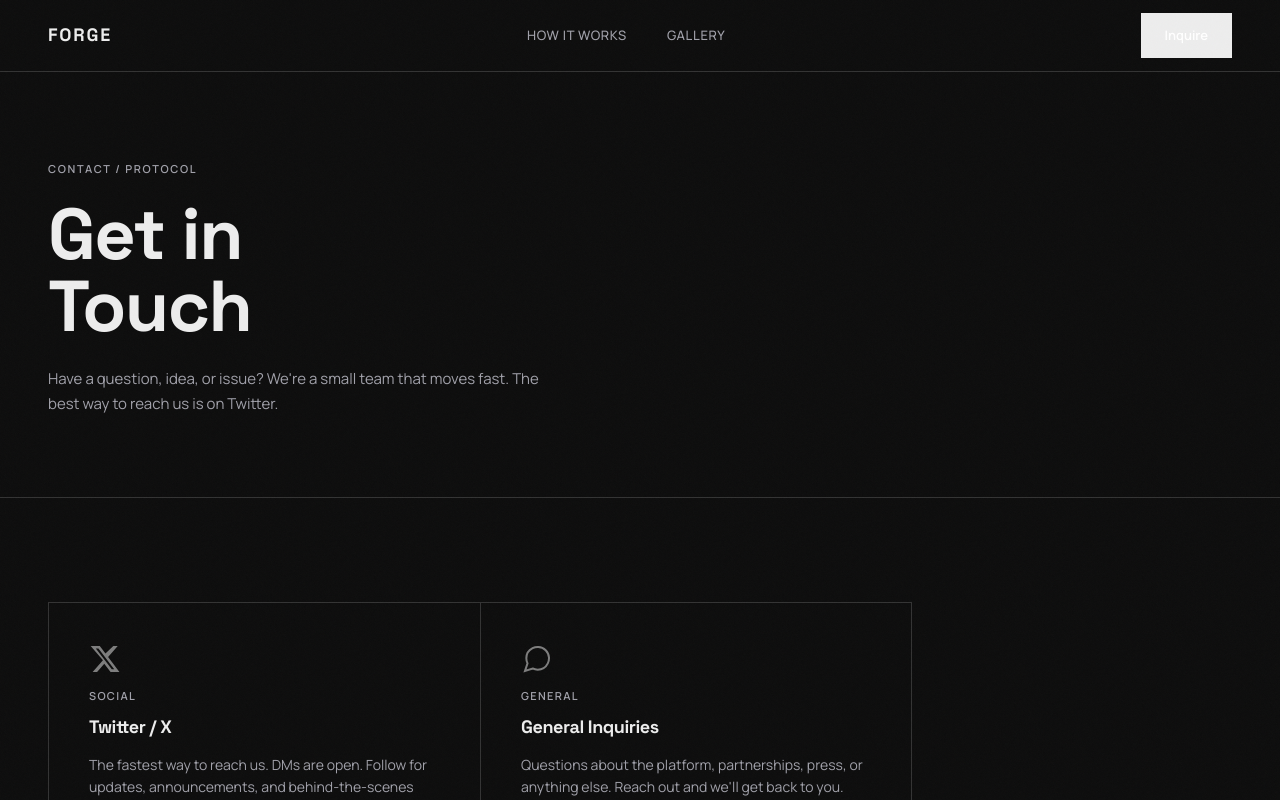
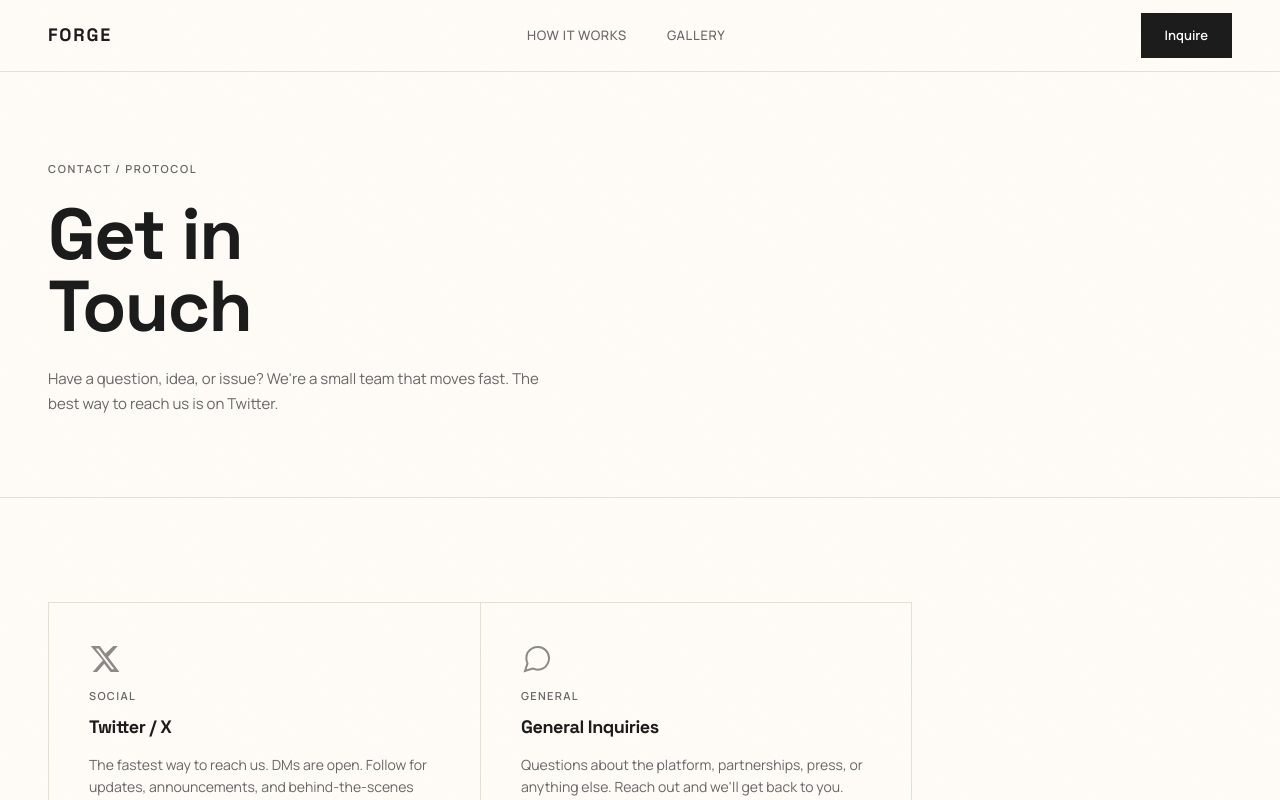
Before and after one commit to KNIGHTABDO/forge, a Next.js app: page /contact in a window 1280 px wide. Shown: the top 800 px of the page. Built offline with nearby package versions, Linux system fonts and the light colour scheme.

Commit message:
fix: theme switcher and hydration mismatch issues
Change default theme to "light" and fix theme persistence
Fix hydration mismatch for video element and add smooth scroll behavior

Co-authored-by: KNIGHTABDO <201469749+KNIGHTABDO@users.noreply.github.com>

```diff
--- a/app/globals.css
+++ b/app/globals.css
@@ -10,6 +10,92 @@
    DESIGN TOKENS
    ===================================================================== */
 :root {
+  /* ── Backgrounds ── */
+  --bg-void:        #FFFFFF;
+  --bg-base:        #FFFFFF;
+  --bg-surface:     #F8F8F8;
+  --bg-elevated:    #F0F0F0;
+  --bg-overlay:     #E8E8E8;
+  --bg-highlight:   #E0E0E0;
+  --bg-glass:       rgba(255, 255, 255, 0.75);
+
+  /* ── Borders ── */
+  --border-subtle:  #E8E8E8;
+  --border-default: #D4D4D4;
+  --border-strong:  #BFBFBF;
+  --border-glow:    rgba(0,0,0,0.08);
+  --border-cyan:    rgba(0,0,0,0.08);
+
+  /* ── Accent Colors (pure monochrome vercel style) ── */
+  --accent:         #000000;
+  --accent-hv:      #1A1A1A;
+  --accent-dim:     #E8E8E8;
+  --accent-glow:    rgba(0,0,0,0.03);
+  --accent-glow-lg: rgba(0,0,0,0.01);
+
+  --cyan:           #000000;
+  --cyan-dim:       rgba(0,0,0,0.04);
+  --cyan-glow:      rgba(0,0,0,0.1);
+
+  --violet:         #6B7280;
+  --violet-dim:     rgba(107,114,128,0.1);
+
+  --emerald:        #10B981;
+  --emerald-dim:    rgba(16,185,129,0.12);
+  --amber:          #F59E0B;
+  --amber-dim:      rgba(245,158,11,0.12);
+  --red:            #EF4444;
+  --red-dim:        rgba(239,68,68,0.12);
+
+  /* ── Text ── */
+  --text-primary:   #1A1A1A;
+  --text-secondary: #666666;
+  --text-tertiary:  #999999;
+  --text-inverse:   #FFFFFF;
+
+  /* ── Gradients ── */
+  --grad-accent:    #000000;
+  --grad-surface:   #FFFFFF;
+  --grad-shine:     linear-gradient(135deg, rgba(0,0,0,0.02) 0%, rgba(0,0,0,0) 60%);
+  --grad-glow:      none;
+  --grad-hero:      none;
+
+  /* ── Shadows ── */
+  --shadow-sm:      0 1px 2px rgba(0,0,0,0.05);
+  --shadow-md:      0 4px 12px rgba(0,0,0,0.08);
+  --shadow-lg:      0 12px 24px rgba(0,0,0,0.1);
+  --shadow-glow:    none;
+  --shadow-cyan:    none;
+  --shadow-inset:   inset 0 1px 0 rgba(0,0,0,0.05);
+
+  /* ── Border Radius — ALL SMOOTH ── */
+  --r-xs:   6px;
+  --r-sm:   10px;
+  --r-md:   14px;
+  --r-lg:   18px;
+  --r-xl:   24px;
+  --r-2xl:  32px;
+  --r-full: 9999px;
+
+  /* ── Typography ── */
+  --font-headline: var(--font-headline), 'Space Grotesk', system-ui, sans-serif;
+  --font-sans: var(--font-sans), 'Inter', system-ui, sans-serif;
+  --font-mono: var(--font-mono), 'JetBrains Mono', 'Fira Code', monospace;
+
+  /* ── Animation ── */
+  --ease-smooth: cubic-bezier(0.4, 0, 0.2, 1);
+  --ease-spring: cubic-bezier(0.34, 1.56, 0.64, 1);
+  --ease-out:    cubic-bezier(0.0, 0.0, 0.2, 1);
+  --t-fast:  120ms;
+  --t-base:  220ms;
+  --t-slow:  380ms;
+  --t-xslow: 600ms;
+}
+
+/* =====================================================================
+   DARK MODE (data-theme="dark")
+   ===================================================================== */
+html[data-theme="dark"] {
   /* ── Backgrounds ── */
   --bg-void:        #000000;
   --bg-base:        #000000;
@@ -26,7 +112,7 @@
   --border-glow:    rgba(255,255,255,0.1);
   --border-cyan:    rgba(255,255,255,0.1);
 
-  /* ── Accent Colors (pure monochrome vercel style) ── */
+  /* ── Accent Colors ── */
   --accent:         #FFFFFF;
   --accent-hv:      #EAEAEA;
   --accent-dim:     #1A1A1A;
@@ -39,13 +125,6 @@
 
   --violet:         #888888;
   --violet-dim:     rgba(136,136,136,0.1);
-
-  --emerald:        #10B981;
-  --emerald-dim:    rgba(16,185,129,0.12);
-  --amber:          #F59E0B;
-  --amber-dim:      rgba(245,158,11,0.12);
-  --red:            #EF4444;
-  --red-dim:        rgba(239,68,68,0.12);
 
   /* ── Text ── */
   --text-primary:   #EDEDED;
@@ -67,85 +146,6 @@
   --shadow-glow:    none;
   --shadow-cyan:    none;
   --shadow-inset:   inset 0 1px 0 rgba(255,255,255,0.05);
-
-  /* ── Border Radius — ALL SMOOTH ── */
-  --r-xs:   6px;
-  --r-sm:   10px;
-  --r-md:   14px;
-  --r-lg:   18px;
-  --r-xl:   24px;
-  --r-2xl:  32px;
-  --r-full: 9999px;
-
-  /* ── Typography ── */
-  --font-headline: var(--font-headline), 'Space Grotesk', system-ui, sans-serif;
-  --font-sans: var(--font-sans), 'Inter', system-ui, sans-serif;
-  --font-mono: var(--font-mono), 'JetBrains Mono', 'Fira Code', monospace;
-
-  /* ── Animation ── */
-  --ease-smooth: cubic-bezier(0.4, 0, 0.2, 1);
-  --ease-spring: cubic-bezier(0.34, 1.56, 0.64, 1);
-  --ease-out:    cubic-bezier(0.0, 0.0, 0.2, 1);
-  --t-fast:  120ms;
-  --t-base:  220ms;
-  --t-slow:  380ms;
-  --t-xslow: 600ms;
-}
-
-/* =====================================================================
-   LIGHT MODE (data-theme="light")
-   ===================================================================== */
-html[data-theme="light"] {
-  /* ── Backgrounds ── */
-  --bg-void:        #FFFFFF;
-  --bg-base:        #FFFFFF;
-  --bg-surface:     #F8F8F8;
-  --bg-elevated:    #F0F0F0;
-  --bg-overlay:     #E8E8E8;
-  --bg-highlight:   #E0E0E0;
-  --bg-glass:       rgba(255, 255, 255, 0.75);
-
-  /* ── Borders ── */
-  --border-subtle:  #E8E8E8;
-  --border-default: #D4D4D4;
-  --border-strong:  #BFBFBF;
-  --border-glow:    rgba(0,0,0,0.08);
-  --border-cyan:    rgba(0,0,0,0.08);
-
-  /* ── Accent Colors ── */
-  --accent:         #000000;
-  --accent-hv:      #1A1A1A;
-  --accent-dim:     #E8E8E8;
-  --accent-glow:    rgba(0,0,0,0.03);
-  --accent-glow-lg: rgba(0,0,0,0.01);
-
-  --cyan:           #000000;
-  --cyan-dim:       rgba(0,0,0,0.04);
-  --cyan-glow:      rgba(0,0,0,0.1);
-
-  --violet:         #6B7280;
-  --violet-dim:     rgba(107,114,128,0.1);
-
-  /* ── Text ── */
-  --text-primary:   #1A1A1A;
-  --text-secondary: #666666;
-  --text-tertiary:  #999999;
-  --text-inverse:   #FFFFFF;
-
-  /* ── Gradients ── */
-  --grad-accent:    #000000;
-  --grad-surface:   #FFFFFF;
-  --grad-shine:     linear-gradient(135deg, rgba(0,0,0,0.02) 0%, rgba(0,0,0,0) 60%);
-  --grad-glow:      none;
-  --grad-hero:      none;
-
-  /* ── Shadows ── */
-  --shadow-sm:      0 1px 2px rgba(0,0,0,0.05);
-  --shadow-md:      0 4px 12px rgba(0,0,0,0.08);
-  --shadow-lg:      0 12px 24px rgba(0,0,0,0.1);
-  --shadow-glow:    none;
-  --shadow-cyan:    none;
-  --shadow-inset:   inset 0 1px 0 rgba(0,0,0,0.05);
 }
 
 /* =====================================================================
--- a/app/home.css
+++ b/app/home.css
@@ -9,6 +9,19 @@
 }
 
 :root {
+  --bg: #fffcf7;
+  --bg-alt: #f5f0e8;
+  --bg-dark: #0d0d0d;
+  --text: #1a1a1a;
+  --text-muted: #666;
+  --text-light: #999;
+  --border: #e5e0d5;
+  --font-headline: var(--font-headline), 'Space Grotesk', system-ui, sans-serif;
+  --font-body: var(--font-body), 'Manrope', system-ui, sans-serif;
+  --font-mono: var(--font-mono), 'JetBrains Mono', monospace;
+}
+
+html[data-theme="dark"] {
   --bg: #0d0d0d;
   --bg-alt: #1a1a1a;
   --bg-dark: #0d0d0d;
@@ -16,19 +29,6 @@
   --text-muted: #a1a1aa;
   --text-light: #71717a;
   --border: #333333;
-  --font-headline: var(--font-headline), 'Space Grotesk', system-ui, sans-serif;
-  --font-body: var(--font-body), 'Manrope', system-ui, sans-serif;
-  --font-mono: var(--font-mono), 'JetBrains Mono', monospace;
-}
-
-html[data-theme="light"] {
-  --bg: #fffcf7;
-  --bg-alt: #f5f0e8;
-  --bg-dark: #0d0d0d;
-  --text: #1a1a1a;
-  --text-muted: #666;
-  --text-light: #999;
-  --border: #e5e0d5;
 }
 
 /* ── Page ── */
--- a/app/layout.tsx
+++ b/app/layout.tsx
@@ -39,7 +39,7 @@ export const viewport: Viewport = {
 
 export default function RootLayout({ children }: { children: React.ReactNode }) {
   return (
-    <html lang="en" className={`${spaceGrotesk.variable} ${manrope.variable} ${jetbrainsMono.variable}`}>
+    <html lang="en" data-scroll-behavior="smooth" className={`${spaceGrotesk.variable} ${manrope.variable} ${jetbrainsMono.variable}`}>
       <body>{children}</body>
     </html>
   );
--- a/components/theme-toggle.tsx
+++ b/components/theme-toggle.tsx
@@ -3,13 +3,18 @@
 import { useState, useEffect } from 'react';
 
 export function ThemeToggle() {
-  const [theme, setTheme] = useState<'light' | 'dark'>('dark');
+  const [theme, setTheme] = useState<'light' | 'dark'>('light');
   const [mounted, setMounted] = useState(false);
 
   useEffect(() => {
-    // Get initial theme from document
-    const currentTheme = document.documentElement.getAttribute('data-theme') as 'light' | 'dark' | null;
-    setTheme(currentTheme || 'dark');
+    // Get theme from localStorage or document, default to light
+    const savedTheme = localStorage.getItem('theme') as 'light' | 'dark' | null;
+    const documentTheme = document.documentElement.getAttribute('data-theme') as 'light' | 'dark' | null;
+    const initialTheme = savedTheme || documentTheme || 'light';
+
+    setTheme(initialTheme);
+    document.documentElement.setAttribute('data-theme', initialTheme);
+    localStorage.setItem('theme', initialTheme);
     setMounted(true);
   }, []);
 
```
Also changed, not shown: app/page.tsx (+22 -10 lines).
